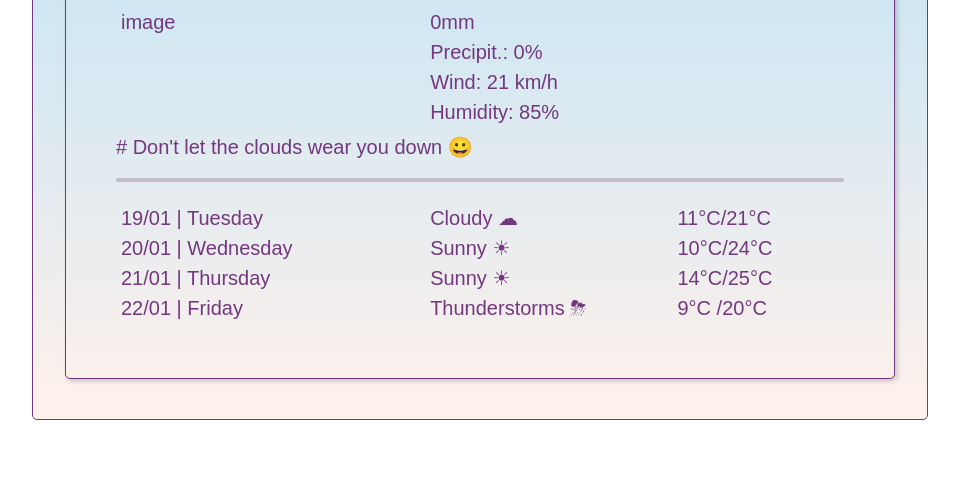
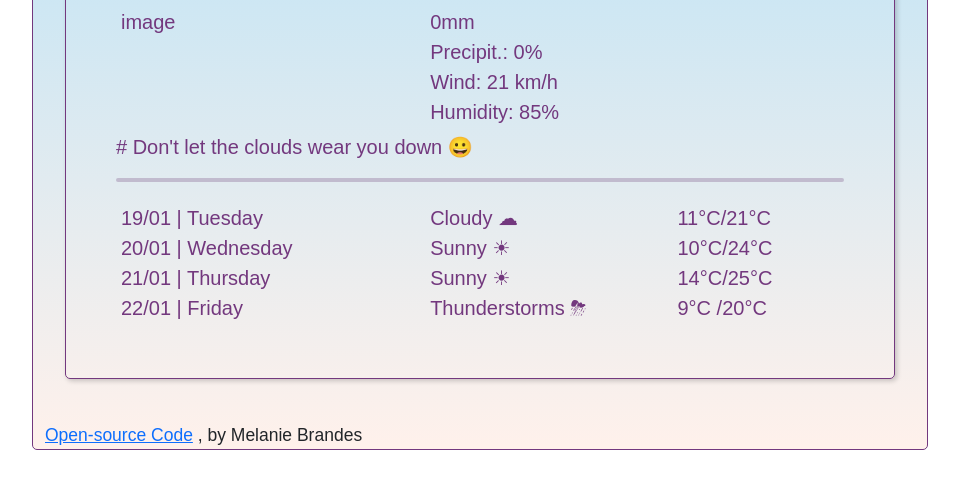
Before and after one commit to MelaniaZ4/Weather-App, a plain HTML site: page index.html in a window 1280 px wide. Shown: the part 316-800 px from the top of the page, without its empty margins (160-1119 px from the left). Drawn offline with nearby package versions, Linux system fonts and the light colour scheme; a web font is replaced by a local one.

Commit message:
Include Git Hub Source Code

```diff
--- a/index.html
+++ b/index.html
@@ -104,7 +104,12 @@
 
 
             </div>
+
         </div>
+        <small>
+        <a href="https://github.com/MelaniaZ4/Weather-App.git" id="source">Open-source Code</a>
+        , by Melanie Brandes
+        </small>
         <script src="src/index.js"></script>
 
 </body>
--- a/src/styles.css
+++ b/src/styles.css
@@ -18,6 +18,10 @@ button {
   margin: 0 auto;
   margin-left: 20px;
   margin-top: -6px;
+}
+
+small {
+  text-align: right;
 }
 
 .container {
```
